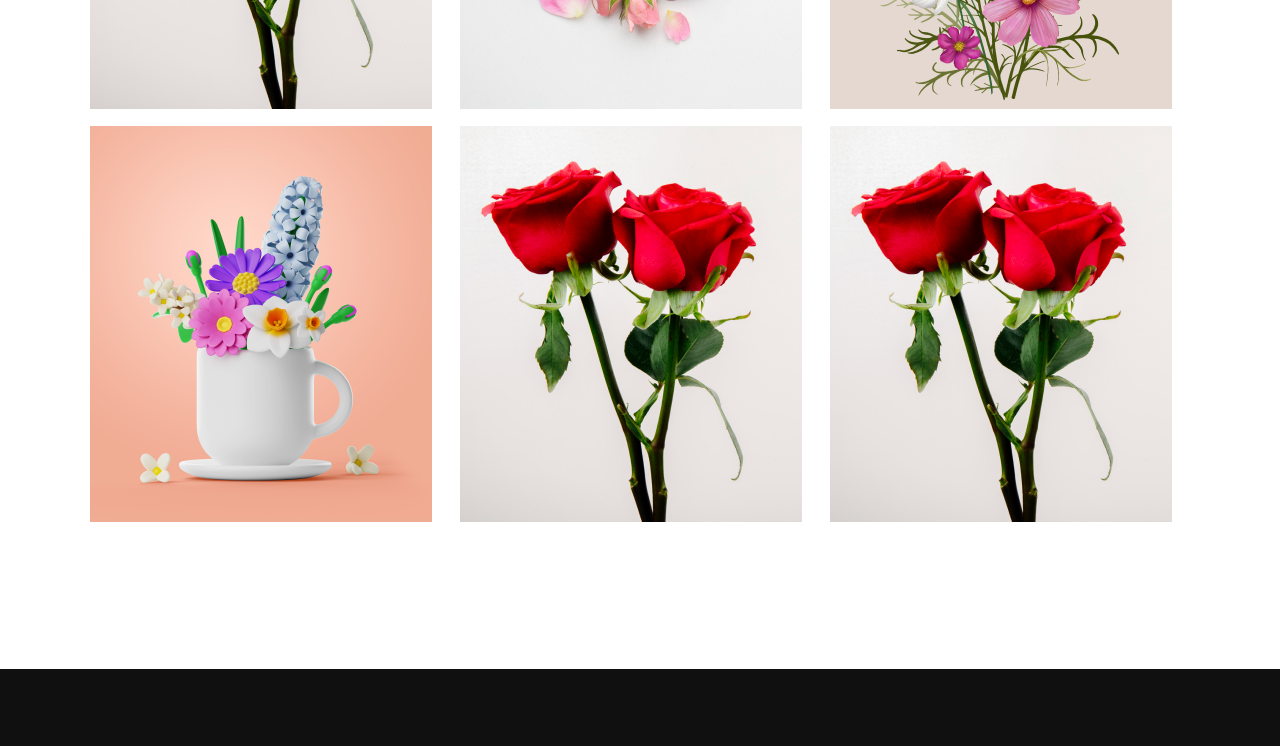
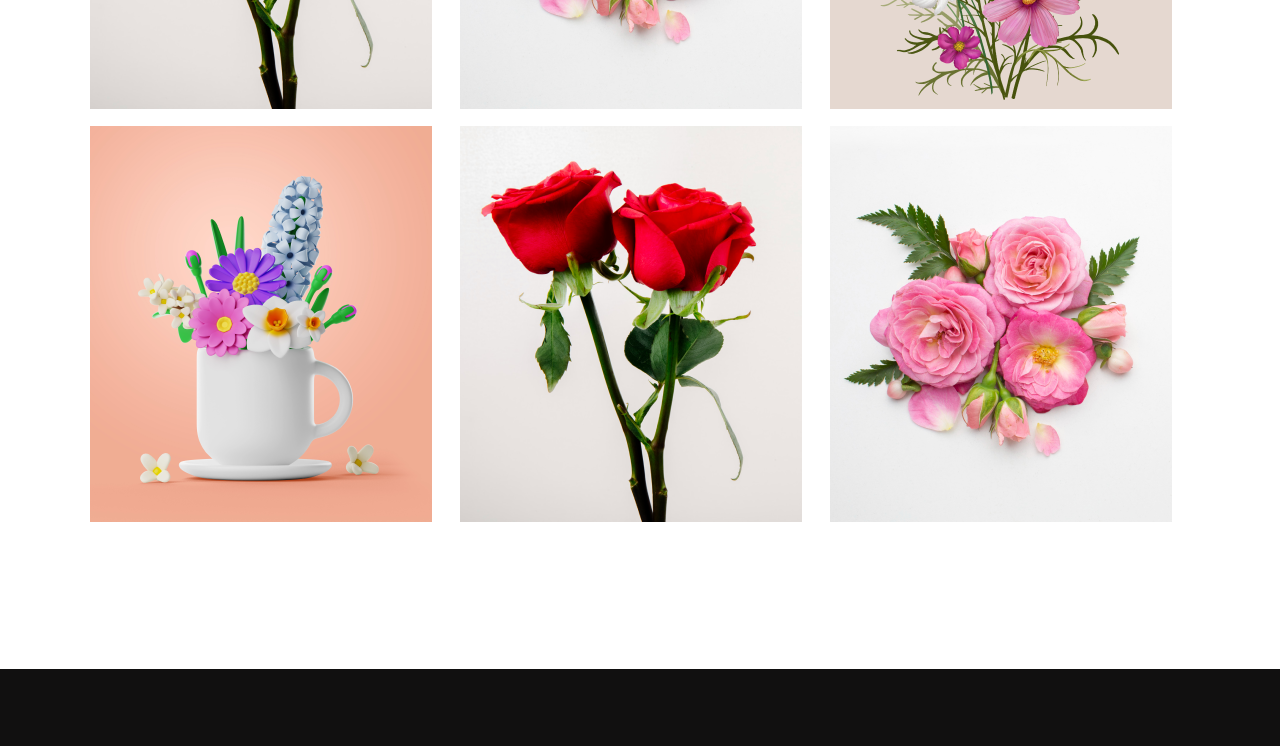
Before and after one commit to programer-akram/flower-shop, a plain HTML site: page index.html in a window 1280 px wide. Shown: the part 3260-4006 px from the top of the page. Drawn offline with Linux system fonts and the light colour scheme.

Commit message:
instagram image changed

```diff
--- a/index.html
+++ b/index.html
@@ -83,7 +83,7 @@
                 <div><img src="/images/insta2.png" alt=""></div>
                 <div><img src="/images/insta3.png" alt=""></div>
                 <div><img src="/images/insta4.png" alt=""></div>
-                <div><img src="/images/insta4.png" alt=""></div>
+                <div><img src="/images/insta1.png" alt=""></div>
 
                 <!-- <img src="/images/insta1.png" alt="">
                 <img src="/images/insta2.png" alt="">
```
